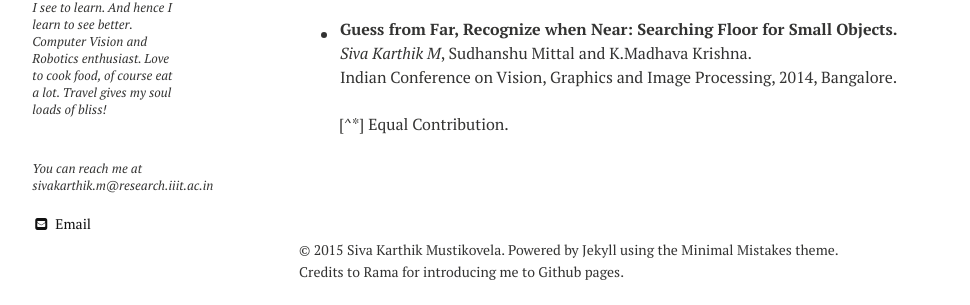
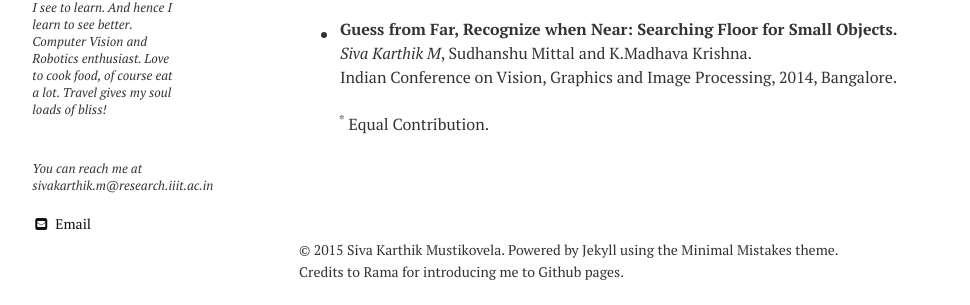
Before and after one commit to sivakm/sivakm.github.io, a Jekyll site: the page built from Publications/index.md, in a window 1280 px wide. Shown: the part 362-667 px from the top of the page, without its empty margins (21-991 px from the left). Built offline with Jekyll 4.4.1, drawn with Linux system fonts in a browser that asks for light colours; nearby versions of some CDN libraries.

Commit message:
17feb915

```diff
--- a/Publications/index.md
+++ b/Publications/index.md
@@ -21,4 +21,4 @@ excerpt: "A List of Publications"
  | Indian Conference on Vision, Graphics and Image Processing, 2014, Bangalore.|
 
 
- [^*] Equal Contribution.
+ <sup>*</sup> Equal Contribution.
```
